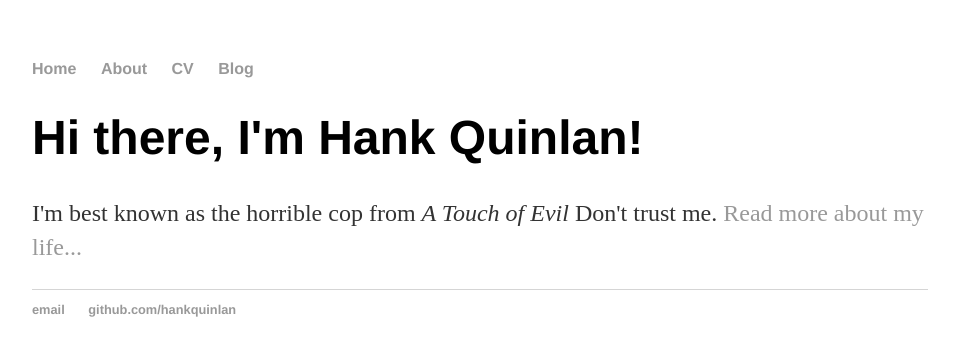
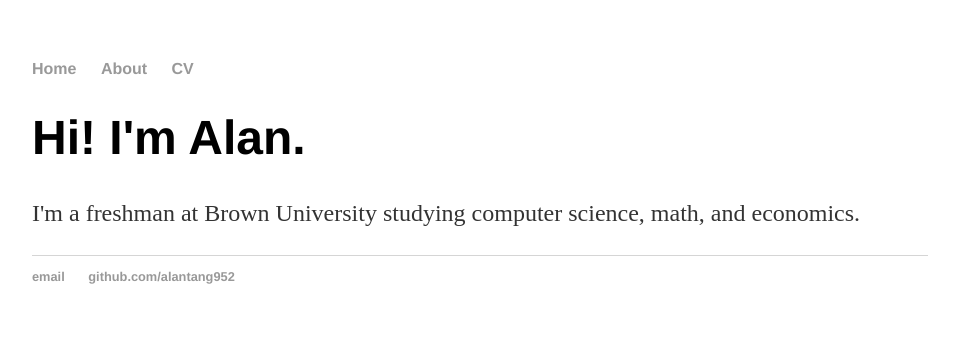
Before and after one commit to alantang952/alantang952.github.io, a plain HTML site: page index.html in a window 1280 px wide. Shown: the whole page, without its empty margins (160-1119 px from the left). Drawn offline with Linux system fonts and the light colour scheme.

Commit message:
Update index.html

```diff
--- a/index.html
+++ b/index.html
@@ -1,7 +1,7 @@
 <!DOCTYPE html>
 <html>
 	<head>
-		<title>Hank Quinlan, Horrible Cop</title>
+		<title>Alan Tang</title>
 		<!-- link to main stylesheet -->
 		<link rel="stylesheet" type="text/css" href="/css/main.css">
 	</head>
@@ -11,19 +11,18 @@
         		<li><a href="/">Home</a></li>
 	        	<li><a href="/about">About</a></li>
         		<li><a href="/cv">CV</a></li>
-        		<li><a href="/blog">Blog</a></li>
     		</ul>
 		</nav>
 		<div class="container">
     		<div class="blurb">
-        		<h1>Hi there, I'm Hank Quinlan!</h1>
-				<p>I'm best known as the horrible cop from <em>A Touch of Evil</em> Don't trust me. <a href="/about">Read more about my life...</a></p>
+        		<h1>Hi! I'm Alan.</h1>
+				<p>I'm a freshman at Brown University studying computer science, math, and economics.</p>
     		</div><!-- /.blurb -->
 		</div><!-- /.container -->
 		<footer>
     		<ul>
-        		<li><a href="mailto:hankquinlanhub@gmail.com">email</a></li>
-        		<li><a href="https://github.com/hankquinlan">github.com/hankquinlan</a></li>
+        		<li><a href="mailto:alan_tang@brown.edu">email</a></li>
+        		<li><a href="https://github.com/alantang952">github.com/alantang952</a></li>
 			</ul>
 		</footer>
 	</body>
```
